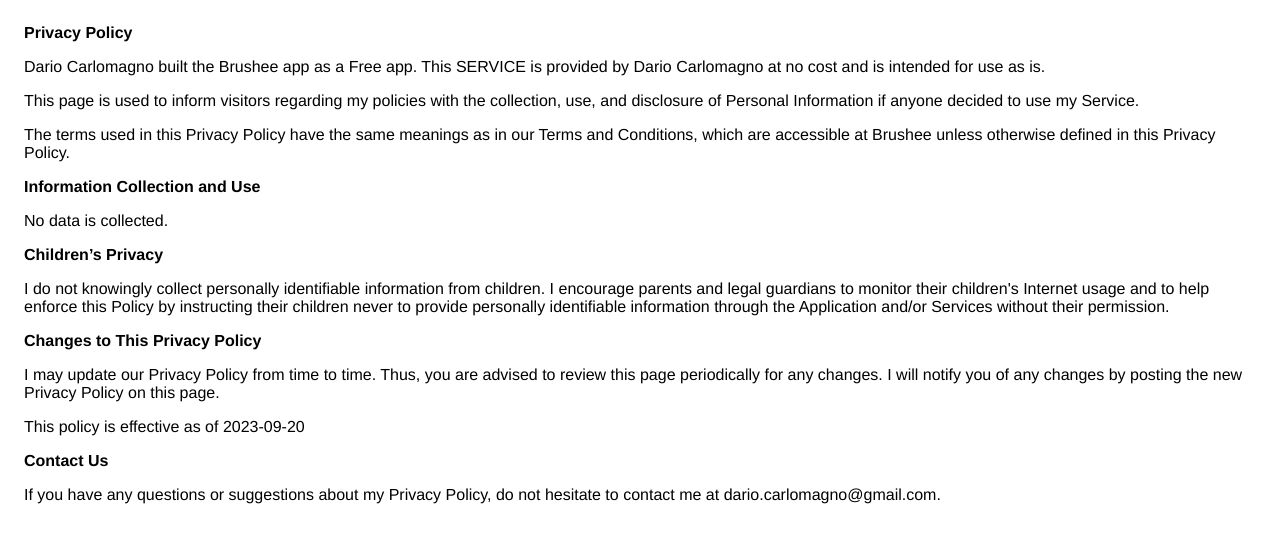
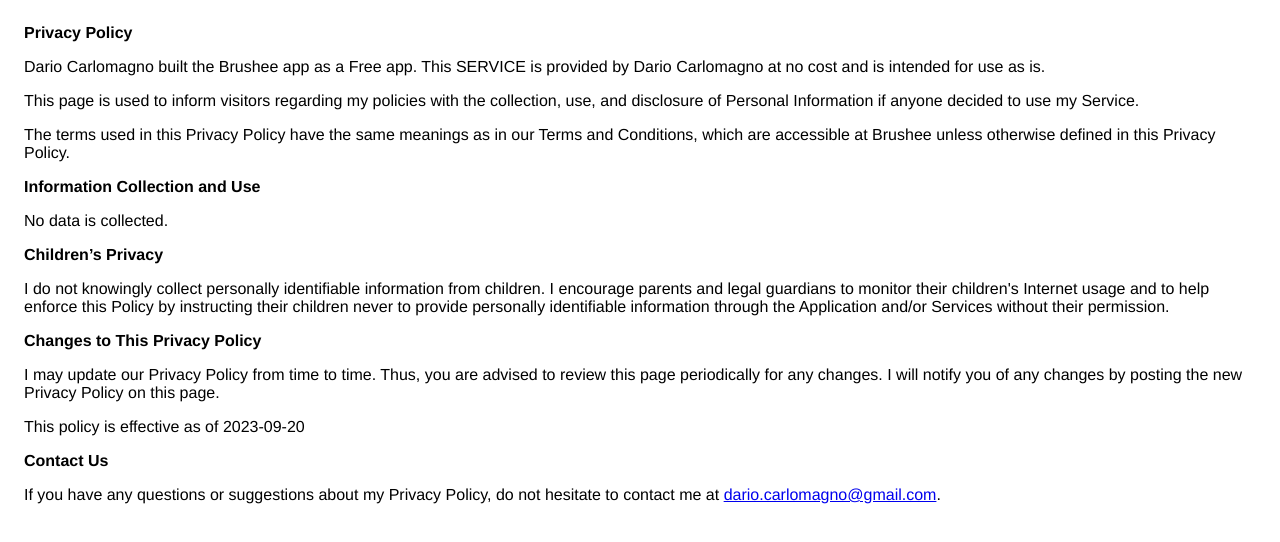
Before and after one commit to boldideas/Scrub-O-Matic, a plain HTML site: page docs/site/privacy-policy.html in a window 1280 px wide. Drawn offline with Linux system fonts and the light colour scheme.

Commit message:
Added mailto

```diff
--- a/docs/site/privacy-policy.html
+++ b/docs/site/privacy-policy.html
@@ -36,6 +36,6 @@ notify you of any changes by posting the new Privacy Policy on
 this page.
 </p> <p>This policy is effective as of 2023-09-20</p> <p><strong>Contact Us</strong></p> <p>
 If you have any questions or suggestions about my
-Privacy Policy, do not hesitate to contact me at dario.carlomagno@gmail.com.
+Privacy Policy, do not hesitate to contact me at <a href="mailto:dario.carlomagno@gmail.com">dario.carlomagno@gmail.com</a>.
 </body>
 </html>
```
